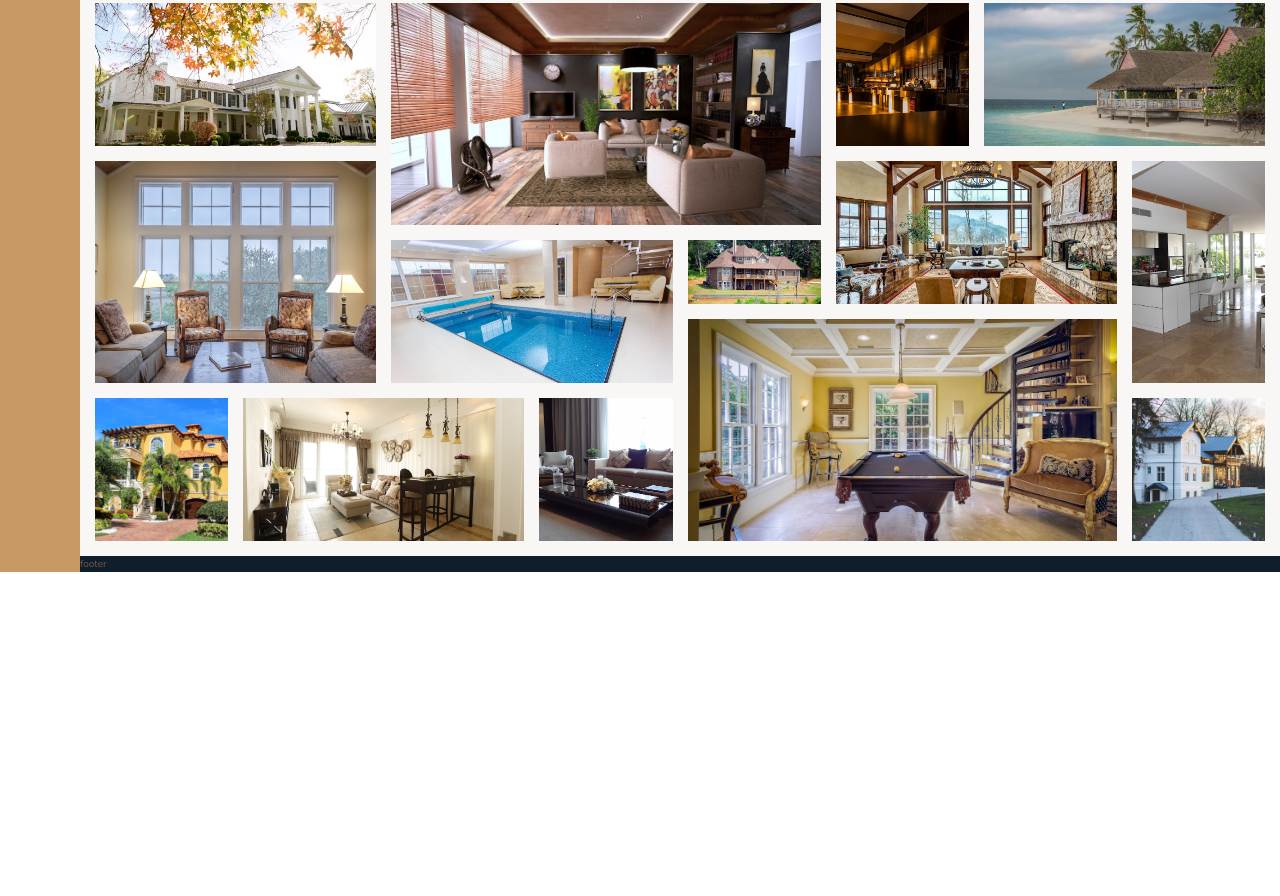
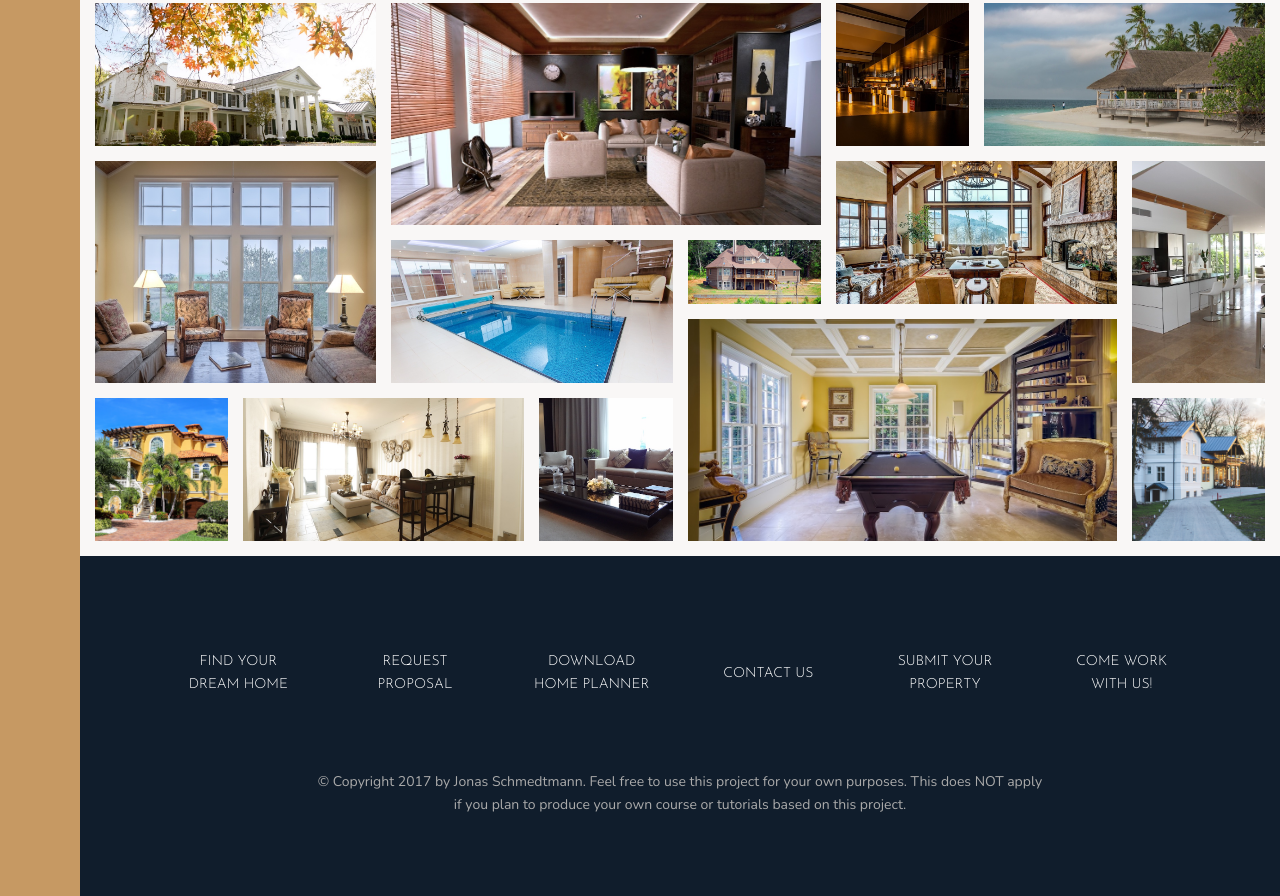
Before and after one commit to idhow/Nexter, a website: page index.html in a window 1280 px wide. Shown: the part 3111-4007 px from the top of the page. Before the commit the page ends 3683 px from the top, so only its background shows below. Drawn offline with nearby package versions, Linux system fonts and the light colour scheme.

Commit message:
footer done

```diff
--- a/index.html
+++ b/index.html
@@ -330,7 +330,17 @@
     </section>
 
     <footer class="footer">
-      footer
+      <ul class="nav">
+        <li class="nav__item"><a href="" class="nav__link">Find your dream home</a></li>
+        <li class="nav__item"><a href="" class="nav__link">Request proposal</a></li>
+        <li class="nav__item"><a href="" class="nav__link">Download home planner</a></li>
+        <li class="nav__item"><a href="" class="nav__link">Contact us</a></li>
+        <li class="nav__item"><a href="" class="nav__link">Submit your property</a></li>
+        <li class="nav__item"><a href="" class="nav__link">Come work with us!</a></li>
+      </ul>
+      <p class="copyright">
+        &copy; Copyright 2017 by Jonas Schmedtmann. Feel free to use this project for your own purposes. This does NOT apply if you plan to produce your own course or tutorials based on this project.
+      </p>
     </footer>
   </body>
 </html>
--- a/sass/_footer.scss
+++ b/sass/_footer.scss
@@ -1,4 +1,43 @@
 .footer {
   background-color: $color-secondary;
   grid-column: full-start / full-end;
+  padding: 8rem;
 }
+
+.nav {
+  list-style: none;
+
+  display: grid;
+  grid-template-columns: repeat(auto-fit, minmax(15rem, 1fr));
+  grid-gap: 2rem;
+  align-items: center;
+
+  &__link:link,
+  &__link:visited {
+    font-size: 1.4rem;
+    font-family: $font-display;
+    color: #fff;
+    text-decoration: none;
+    text-transform: uppercase;
+    text-align: center;
+    padding: 1.5rem;
+    display: block;
+    transition: all .2s;
+  }
+
+  &__link:hover,
+  &__link:active {
+    background-color: rgba(#fff, .05);
+    transform: translateY(-3px);
+  }
+}
+
+.copyright {
+  font-size: 1.4rem;
+  color: $color-grey-light-2;
+  margin-top: 6rem;
+  text-align: center;
+  margin-right: auto;
+  margin-left: auto;
+  width: 70%;
+}
```
Also changed, not shown: css/style.css.
